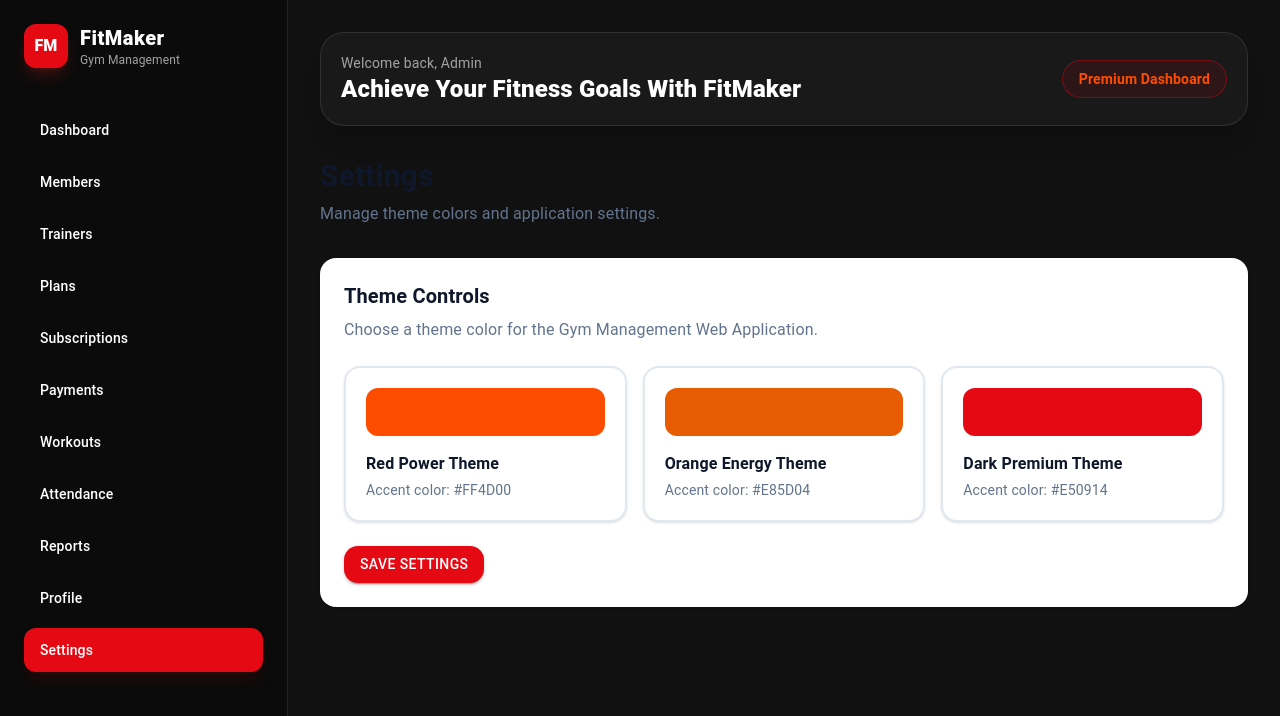
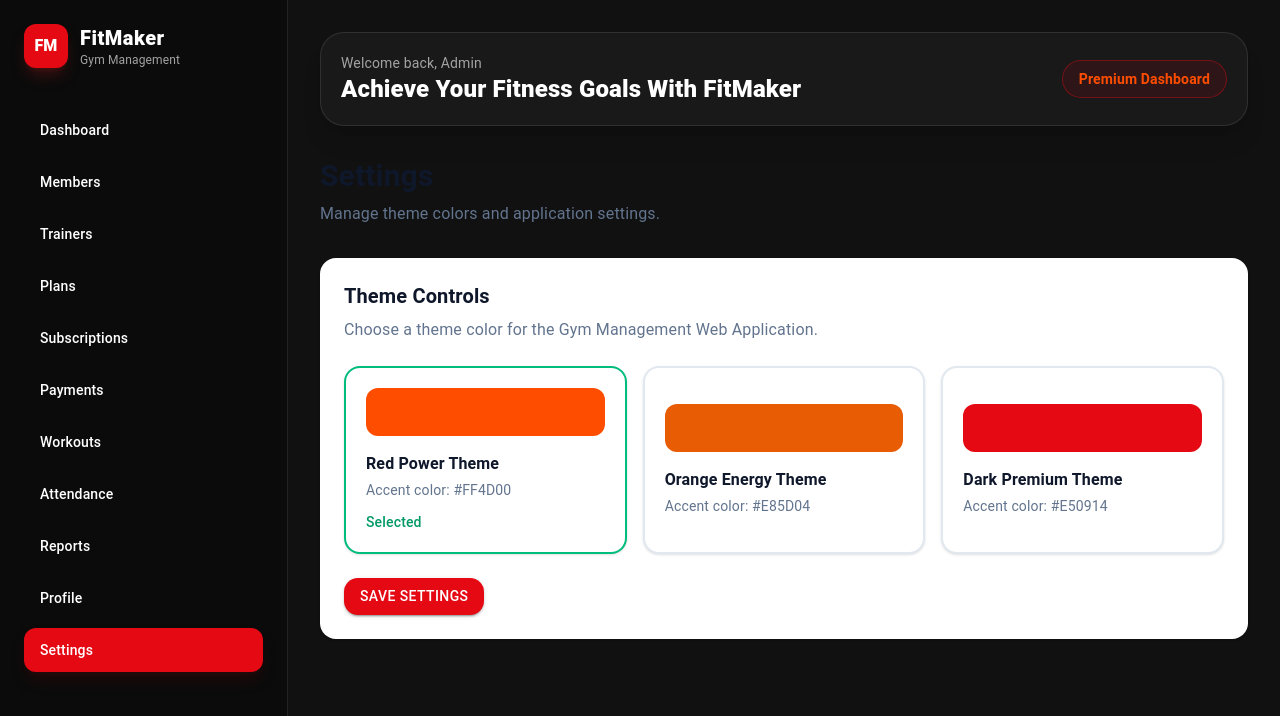
Before and after one commit to fyslhlu/gym-management-web-app, a React (Vite) app: page /settings in a window 1280 px wide. Shown: the top 716 px of the page. Built offline with nearby package versions, Linux system fonts and the light colour scheme; what ag-grid-community would draw is missing.

Commit message:
Fix default selected theme after Figma theme update

```diff
--- a/src/features/settings/Settings.tsx
+++ b/src/features/settings/Settings.tsx
@@ -6,7 +6,7 @@ import { themeOptions, type ThemeColorName } from "@/theme/themeConfig";
 
 const Settings = () => {
   const [selectedTheme, setSelectedTheme] =
-    useState<ThemeColorName>("green");
+    useState<ThemeColorName>("red");
 
   const handleThemeChange = (themeName: ThemeColorName) => {
     setSelectedTheme(themeName);
```
